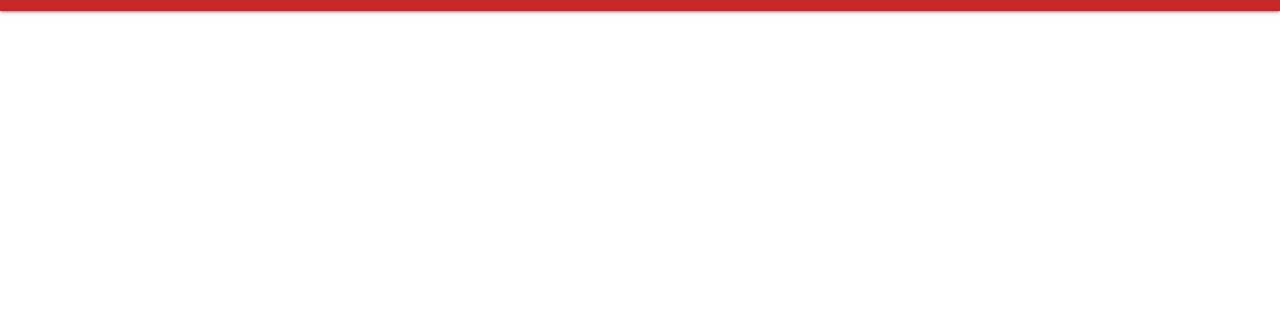
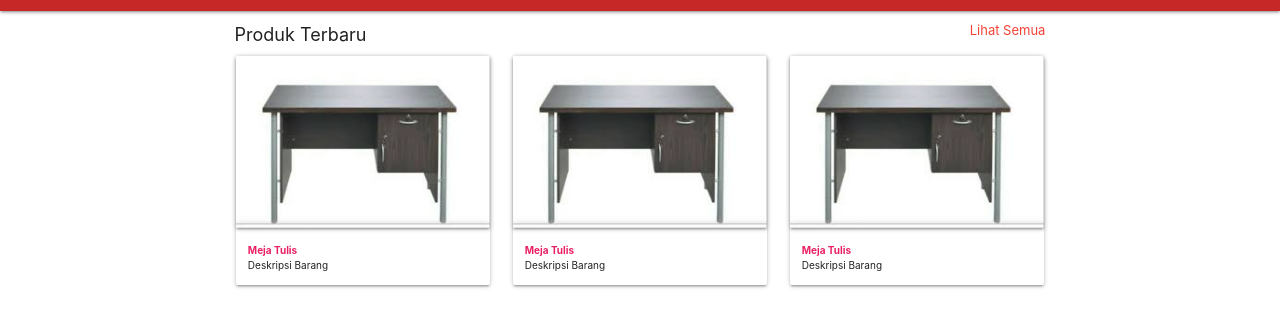
Before and after one commit to FiqriJml/mitra-mebel-fe, a plain HTML site: page index.html in a window 1280 px wide. Shown: the part 53-380 px from the top of the page. Drawn offline with nearby package versions, Linux system fonts and the light colour scheme.

Commit message:
tambah folder image dan membuat tampilan produk terbaru

```diff
--- a/index.html
+++ b/index.html
@@ -5,14 +5,30 @@
 
     <!-- Compiled and minified CSS -->
     <link rel="stylesheet" href="https://cdnjs.cloudflare.com/ajax/libs/materialize/1.0.0/css/materialize.min.css">
-    <link rel="icon" type="image/png" href="icon.png">
+    <link rel="icon" type="image/png" href="images/icon.png">
 
     <!-- Compiled and minified JavaScript -->
     <script src="https://cdnjs.cloudflare.com/ajax/libs/materialize/1.0.0/js/materialize.min.js"></script>
     <link href="https://fonts.googleapis.com/icon?family=Material+Icons" rel="stylesheet">
 
     <script src="https://cdnjs.cloudflare.com/ajax/libs/axios/0.19.0/axios.min.js"></script>
-
+    <style type="text/css">
+      .card .card-content{
+        padding: 12px;
+        padding-top: 0px;
+      }
+      .card-content{
+        font-size: 10px;
+      }
+      .kategori{
+        padding: 10px;
+        padding-bottom: 0px;
+        font-size: 13px;
+      }
+      .kategori .judul{
+        font-size: 18px;
+      }
+    </style>
 </head>
 <body>
 	<nav class="nav-wrapper red darken-3">
@@ -38,6 +54,51 @@
   	<li><a href="#">Keranjang</a></li>
   	<li><a href="#">Hubungi Kami</a></li>
   </ul>
+  <div class="row">
+    <div class="col l8 offset-l2">
+      <div class="kategori">
+      <span class="judul">Produk Terbaru</span>
+      <a href="#"><span class="right red-text darken-3">  Lihat Semua </span></a>
+    </div>
+      <div class="col s4">
+        <div class="card">
+          <div class="card-image">
+            <img src="images/meja_tulis.jpg" class="responsive-img card materialbox">
+            <!-- <span class="card-title">Meja Makan</span> -->
+          </div>
+          <div class="card-content">
+            <p class="pink-text nama-barang"><b>Meja Tulis</b></p>
+            <p>Deskripsi Barang</p>
+          </div>
+        </div>
+      </div>
+      <div class="col s4">
+        <div class="card">
+          <div class="card-image">
+            <img src="images/meja_tulis.jpg" class="responsive-img card materialbox">
+          </div>
+          <div class="card-content">
+            <p class="pink-text nama-barang"><b>Meja Tulis</b></p>
+            <p>Deskripsi Barang</p>
+          </div>
+        </div>
+      </div>
+      <div class="col s4">
+        <div class="card">
+          <div class="card-image">
+            <img src="images/meja_tulis.jpg" class="responsive-img card materialbox">
+          </div>
+          <div class="card-content">
+            <p class="pink-text nama-barang"><b>Meja Tulis</b></p>
+            <p>Deskripsi Barang</p>
+          </div>
+        </div>
+      </div>
+    </div>
+  </div>
+
+
+
 <script type="text/javascript">
 	window.addEventListener("load", function(event) {
 	        var sideNavs = document.querySelectorAll('.sidenav');
```
Also changed, not shown: images/icon.png (renamed from icon.png), images/meja_tulis.jpg (added), images/sample-1.jpg (added).
